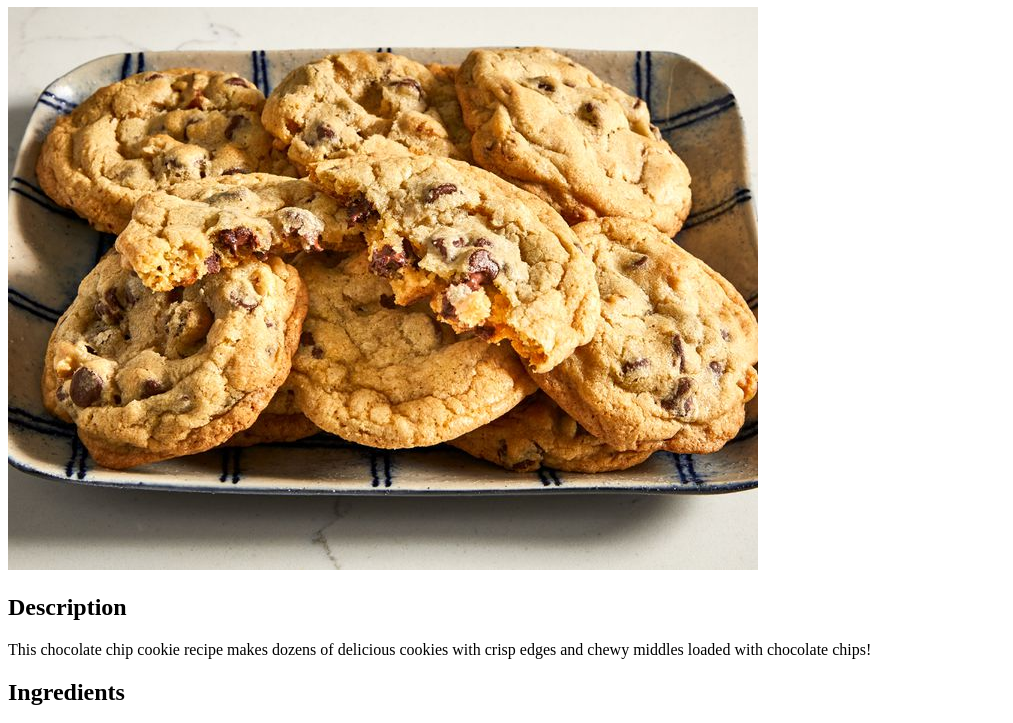
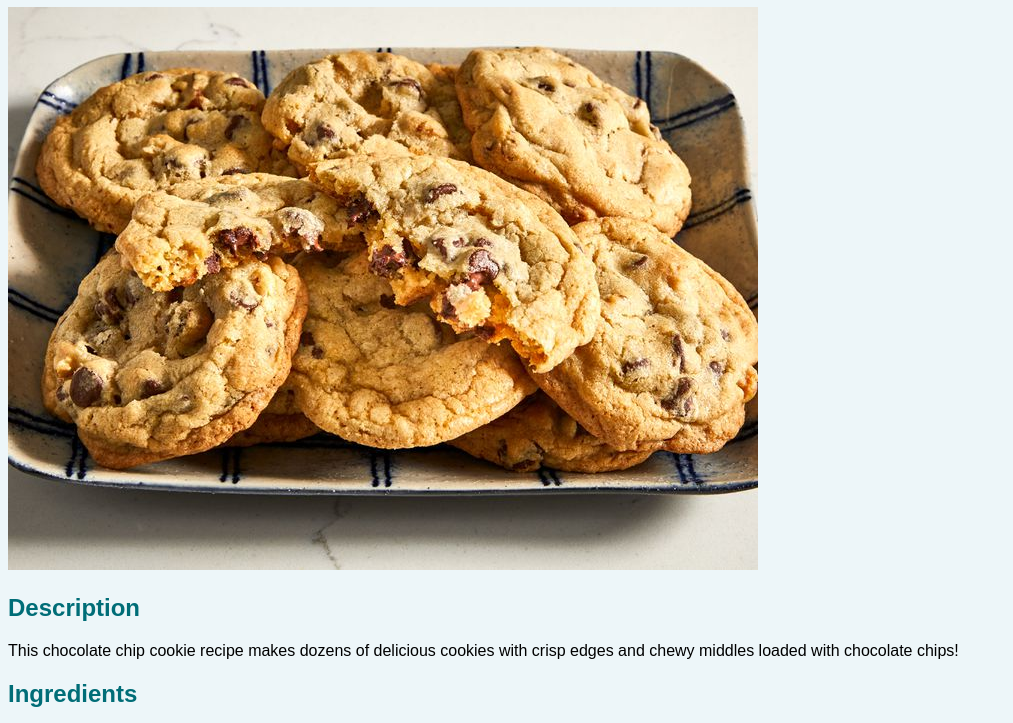
Before and after one commit to nickfrn/odin-recipes, a plain HTML site: page recipes/cookies.html in a window 1280 px wide. Shown: the part 73-796 px from the top of the page, without its empty margins (0-1013 px from the left). Drawn offline with Linux system fonts and the light colour scheme.

Commit message:
Add link to style.css

```diff
--- a/recipes/cookies.html
+++ b/recipes/cookies.html
@@ -3,6 +3,7 @@
 <head>
     <meta charset="UTF-8">
     <meta name="viewport" content="width=device-width, initial-scale=1.0">
+    <link rel="stylesheet" href="../style.css">
     <title>Chocolate Chip Cookies</title>
 </head>
 <body>
```
Also changed, not shown: index.html (+1 -0 lines), recipes/frenchtoast.html (+1 -0 lines), recipes/tea.html (+1 -0 lines).
